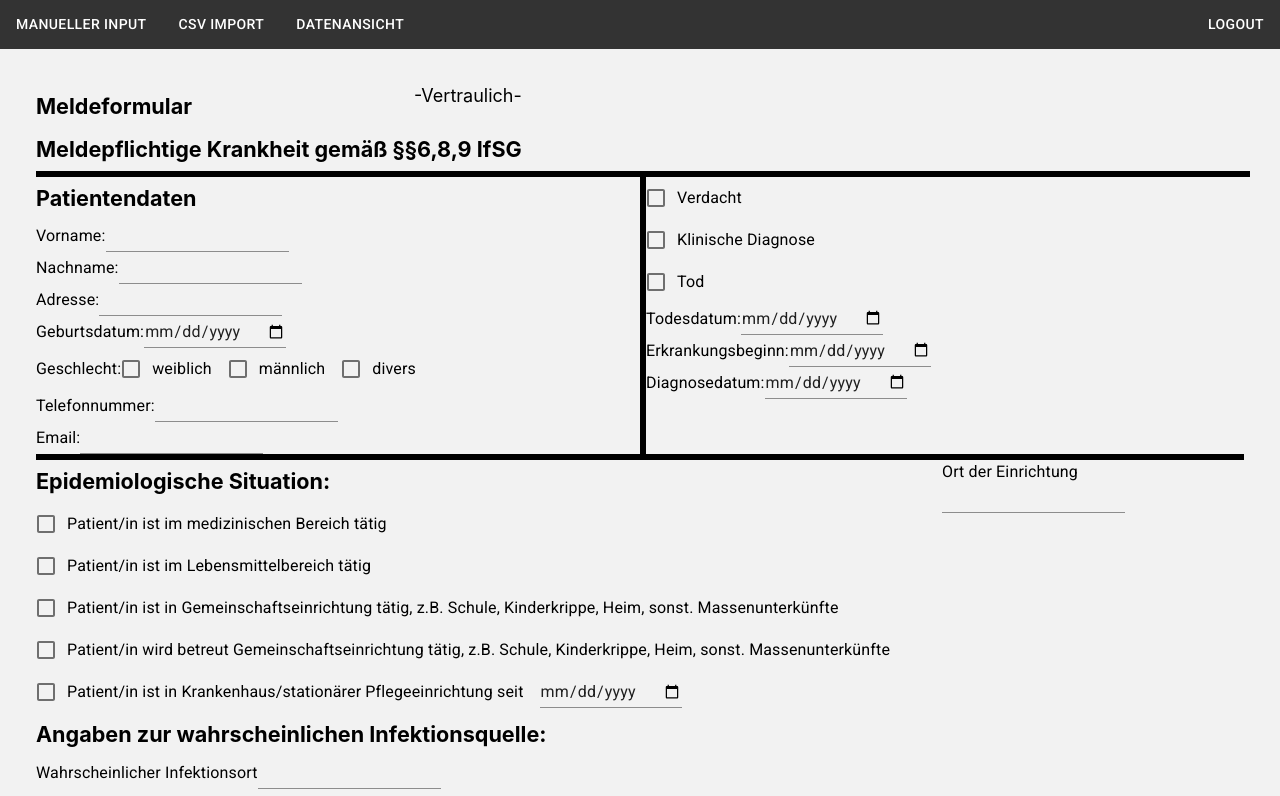
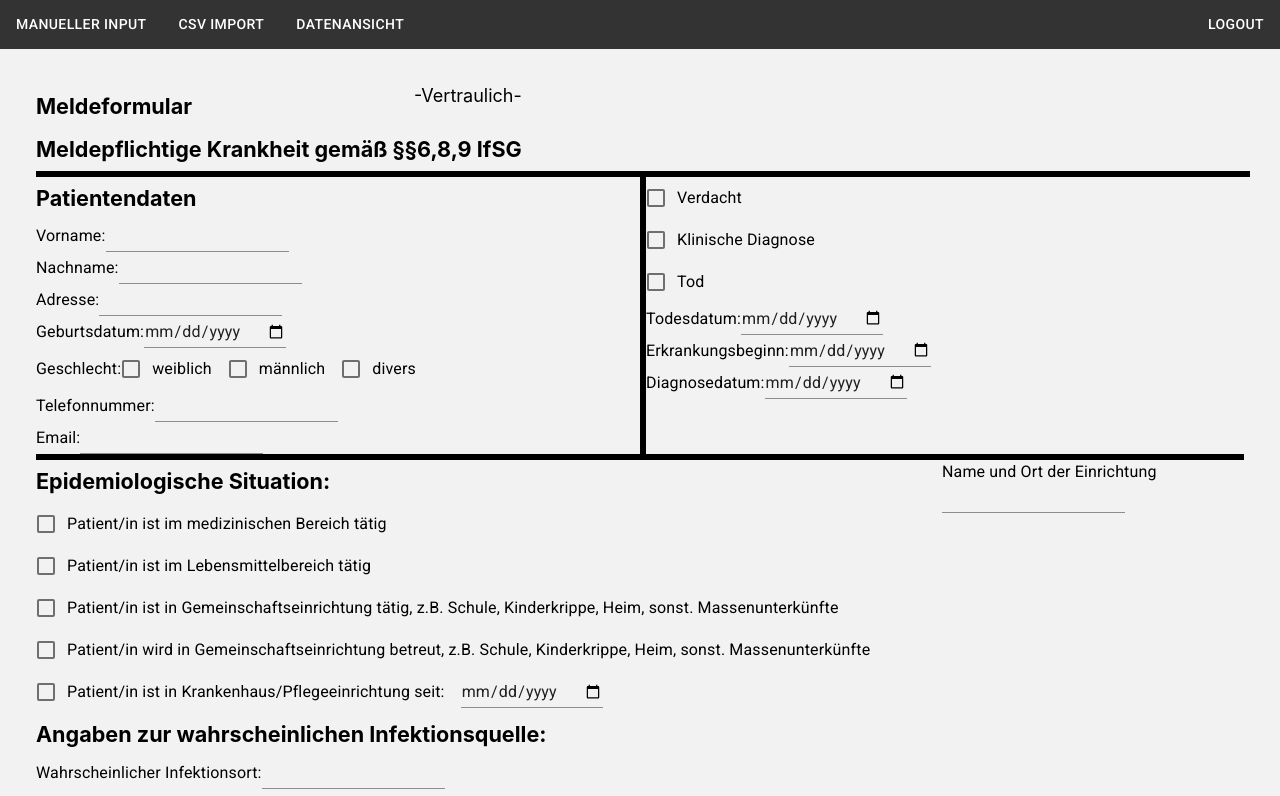
Before and after one commit to suniastar/online-fallregister, a React (Create React App) app in the folder fallregister_frontend/: page / in a window 1280 px wide. Shown: the top 796 px of the page. Built offline with nearby package versions, Linux system fonts and the light colour scheme; the HTML template or start-up script is replaced by a standard one.

Commit message:
Text touchup

```diff
--- a/fallregister_frontend/src/PatientDataForm.js
+++ b/fallregister_frontend/src/PatientDataForm.js
@@ -246,19 +246,19 @@ class PatientDataForm extends React.Component {
                                 <FormControlLabel control = {<Checkbox id="food"/>} label = "Patient/in ist im Lebensmittelbereich tätig" />
                             </Grid>
                             <Grid>
-                                <FormControlLabel control = {<Checkbox id="epiCommunal"/>} label = "Patient/in ist in Gemeinschaftseinrichtung tätig, z.B. Schule, Kinderkrippe, Heim, sonst. Massenunterkünfte" />
+                                <FormControlLabel control = {<Checkbox id="epiCommunal"/>} label = "Patient/in ist in Gemeinschaftseinrichtung tätig,  z.B. Schule, Kinderkrippe, Heim, sonst. Massenunterkünfte" />
                             </Grid>
 
                             <Grid>
-                                <FormControlLabel control = {<Checkbox id="accCommunal"/>} label = "Patient/in wird betreut Gemeinschaftseinrichtung tätig, z.B. Schule, Kinderkrippe, Heim, sonst. Massenunterkünfte" />
+                                <FormControlLabel control = {<Checkbox id="accCommunal"/>} label = "Patient/in wird in Gemeinschaftseinrichtung betreut, z.B. Schule, Kinderkrippe, Heim, sonst. Massenunterkünfte" />
                             </Grid>
                             <Grid>
-                                <FormControlLabel control = {<Checkbox id="hospital" />} label = "Patient/in ist in Krankenhaus/stationärer Pflegeeinrichtung seit" />
+                                <FormControlLabel control = {<Checkbox id="hospital" />} label = "Patient/in ist in Krankenhaus/Pflegeeinrichtung seit:" />
                                 <Input type="date" id="dateOfcare" name="dateOfcare" id="dateOfHospitalisation" ></Input>
                             </Grid>
                         </Grid>
                         <Grid xs={3}>
-                            <FormLabel for="stay">Ort der Einrichtung</FormLabel>
+                            <FormLabel for="stay">Name und Ort der Einrichtung</FormLabel>
                             <Input type="text" id="stay" name="stay" id="addressAndPlace"></Input>
                         </Grid>
 
@@ -274,7 +274,7 @@ class PatientDataForm extends React.Component {
                             <FormLabel class="big">Angaben zur wahrscheinlichen Infektionsquelle:</FormLabel>
                         </Grid>
                         <Grid>
-                            <FormLabel for="infectionPlace">Wahrscheinlicher Infektionsort</FormLabel>
+                            <FormLabel for="infectionPlace">Wahrscheinlicher Infektionsort:</FormLabel>
                             <Input type="text" id="infectionPlace" name="infectionPlace"></Input>
                         </Grid>
                         <Grid>
```
